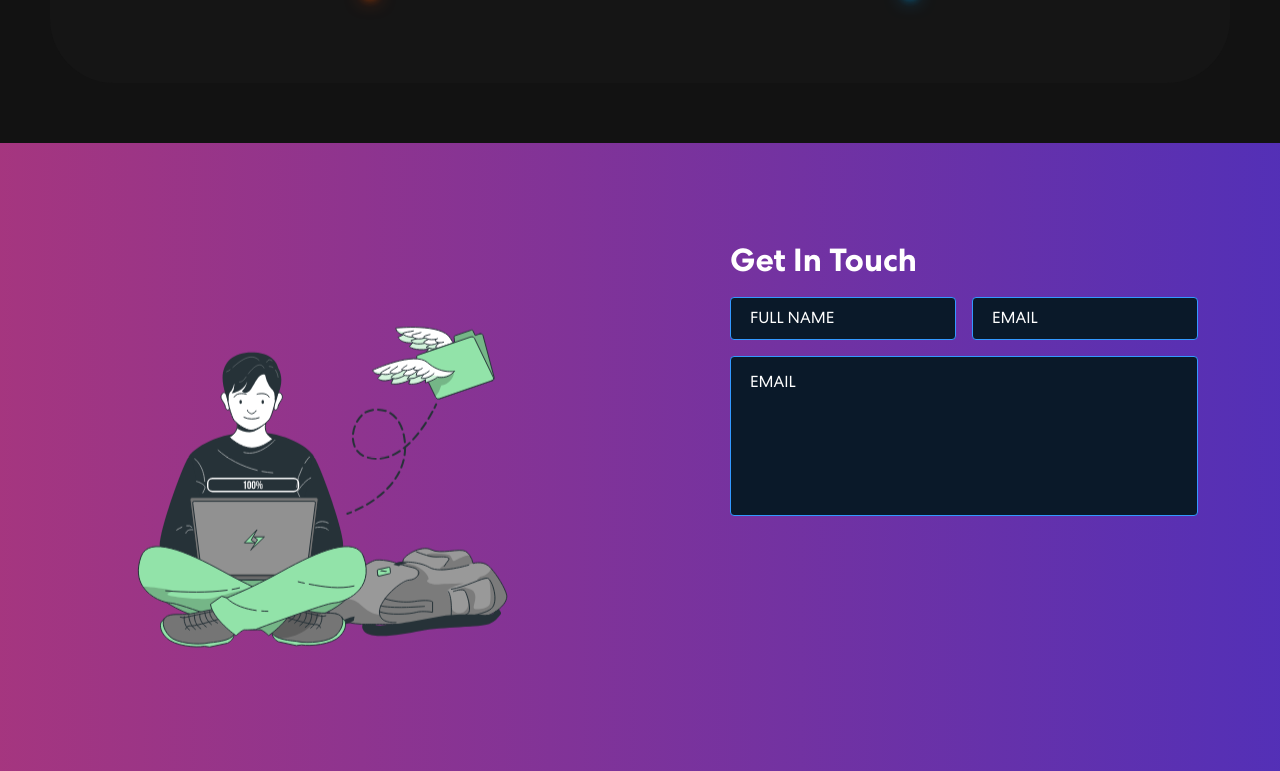
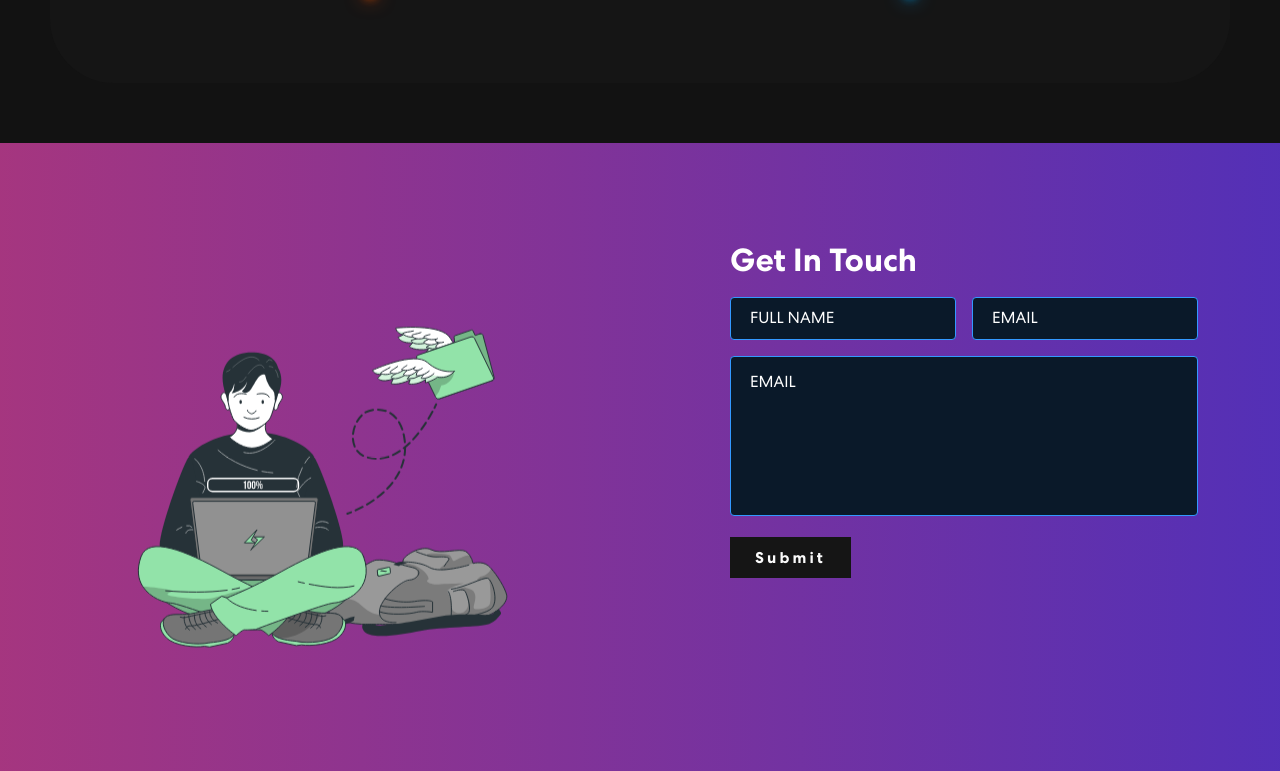
Before and after one commit to Williams25/portfolio, a Next.js app: page / in a window 1280 px wide. Shown: the part 1112-1883 px from the top of the page. Built offline with nearby package versions, Linux system fonts and the light colour scheme.

Commit message:
adicionando botão para submeter o form

```diff
--- a/src/components/Contact/index.tsx
+++ b/src/components/Contact/index.tsx
@@ -1,7 +1,6 @@
 import Image from "next/image";
-import { Container } from "../Container";
-import { Input } from "../Input";
-import { TextArea } from "../TextArea";
+import { Container, Input, TextArea, Button } from "..";
+
 import * as S from "./styles";
 
 export const Contact = () => {
@@ -23,6 +22,17 @@ export const Contact = () => {
               <Input label="Email" />
             </div>
             <TextArea label="Email" />
+            <div>
+              <Button
+                title="Submit"
+                variant="dark"
+                size="medium"
+                borderColor="#FFFFFF"
+                style={{
+                  background: "#151515"
+                }}
+              />
+            </div>
           </form>
         </div>
       </Container>
```
